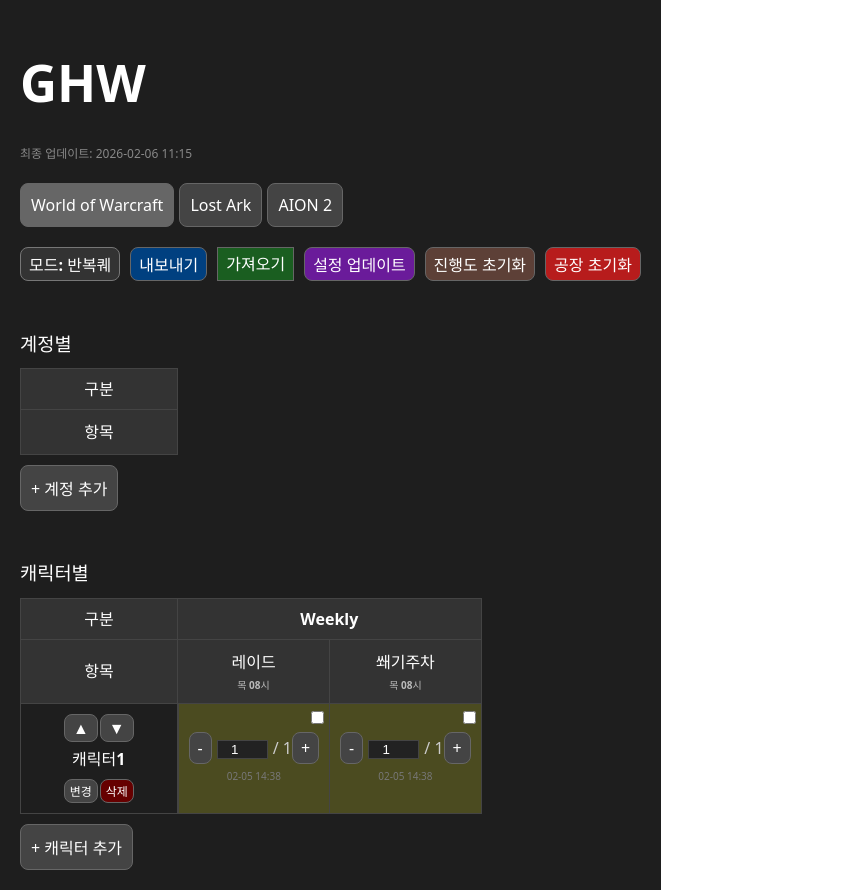
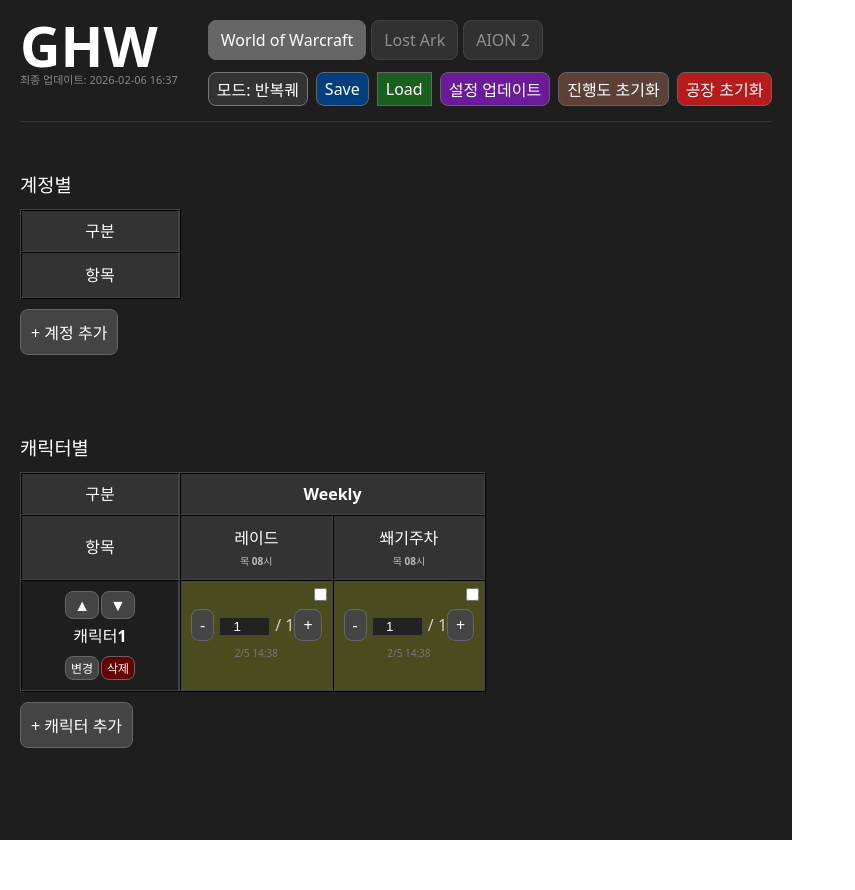
Before and after one commit to totitito/my-app, a React (Vite) app: page / in a window 1280 px wide. Shown: the whole page, without its empty margins (0-855 px from the left). After the commit the page ends 840 px from the top, so only its background shows below. Built offline with nearby package versions, Linux system fonts and the light colour scheme.

Commit message:
여러개 수정 디자인도 수정하고

```diff
--- a/src/App.jsx
+++ b/src/App.jsx
@@ -125,25 +125,23 @@
   const updateSettings = () => {
     if (window.confirm("코드의 최신 설정을 반영하시겠습니까? (삭제된 숙제는 제거되며, 진행도는 유지됩니다)")) {
       setHomeworks(prev => {
-        // 1. 현재 게임에 해당하는 코드상의 최신 숙제들만 가져옴
         const latestInitial = initialHomeworks.filter(h => h.game === game);
-
-        // 2. 다른 게임의 숙제들은 그대로 유지
         const otherGameHomeworks = prev.filter(h => h.game !== game);
 
-        // 3. 현재 게임의 숙제들을 업데이트
         const updatedCurrentGame = latestInitial.map(latest => {
-          // 기존에 이미 있던 숙제인지 확인
           const existing = prev.find(h => h.id === latest.id);
           if (existing) {
-            // 이름, MAX, 주기 등 설정은 '코드' 기준 / 진행도(counts)는 '기존' 기준
-            return { ...latest, counts: existing.counts, excluded: existing.excluded };
+            // [수정 포인트] lastUpdated를 명시적으로 추가해서 기존 기록을 보존함
+            return {
+              ...latest,
+              counts: existing.counts,
+              excluded: existing.excluded,
+              lastUpdated: existing.lastUpdated // 이 부분이 핵심
+            };
           }
-          // 아예 새로운 숙제면 코드 설정 그대로 추가
           return latest;
         });
 
-        // 4. 사용자가 직접 버튼으로 추가한 '커스텀 숙제'들도 유지하고 싶다면 포함
         const customHomeworks = prev.filter(h => h.game === game && h.id.startsWith("custom-"));
 
         return [...otherGameHomeworks, ...updatedCurrentGame, ...customHomeworks];
@@ -242,13 +240,18 @@
     const pad = (n) => String(n).padStart(2, '0');
     const ts = `${String(now.getFullYear()).slice(2)}${pad(now.getMonth() + 1)}${pad(now.getDate())}_${pad(now.getHours())}${pad(now.getMinutes())}${pad(now.getSeconds())}`;
 
-    // 모든 게임의 데이터를 수집
+    // 1. 모든 게임의 데이터를 수집 (기존 homeworks를 맵핑하며 lastUpdated 누락 방지)
     const exportObj = {
-      homeworks, // 전체 숙제 진행도
+      homeworks: homeworks.map(hw => ({
+        ...hw, // 기존의 모든 속성(id, name, resetTime 등) 유지
+        counts: hw.counts || {},
+        lastUpdated: hw.lastUpdated || {}, // ★ 이 데이터가 JSON에 포함되도록 확정
+        excluded: hw.excluded || {}
+      })),
       version: "2.0"
     };
 
-    // 각 게임별 캐릭터와 계정 정보를 객체에 담음
+    // 2. 각 게임별 캐릭터와 계정 정보를 객체에 담음 (기존 로직 100% 동일)
     games.forEach(g => {
       const savedChar = localStorage.getItem(`characters-${g}`);
       const savedAcc = localStorage.getItem(`accounts-${g}`);
@@ -262,6 +265,7 @@
     link.href = url;
     link.download = `GHW_${ts}.json`;
     link.click();
+    URL.revokeObjectURL(url);
   };
 
   const importData = (e) => {
@@ -273,11 +277,17 @@
         const imported = JSON.parse(event.target.result);
         if (window.confirm("데이터를 복구하시겠습니까? 현재 브라우저의 데이터가 덮어씌워집니다.")) {
 
-        // 1. 전체 숙제 데이터 복구
-        setHomeworks(imported.homeworks);
+          // 1. 전체 숙제 데이터 복구 (기능 유실 없음)
+          // 불러온 데이터에 lastUpdated가 있으면 그대로 들어가고, 없으면 빈 객체로 초기화해서 에러 방지
+          const mergedHws = imported.homeworks.map(hw => ({
+            ...hw,
+            counts: hw.counts || {},
+            lastUpdated: hw.lastUpdated || {}, // ★ 저장된 시간을 불러오고, 없으면 빈 객체 부여
+            excluded: hw.excluded || {}
+          }));
+          setHomeworks(mergedHws);
 
-        // 2. 게임별 캐릭터/계정 데이터를 localStorage에 직접 강제 주입
-        // 이 과정을 거쳐야 탭을 옮길 때 꼬이지 않는다.
+          // 2. 게임별 캐릭터/계정 데이터를 localStorage에 직접 강제 주입 (기존 로직 유지)
           games.forEach(g => {
             if (imported[`characters-${g}`]) {
               localStorage.setItem(`characters-${g}`, JSON.stringify(imported[`characters-${g}`]));
@@ -287,18 +297,18 @@
             }
           });
 
-        // 3. 현재 보고 있는 게임의 데이터만 상태에 반영
+          // 3. 현재 보고 있는 게임의 데이터만 상태에 반영 (기존 로직 유지)
           const currentChars = imported[`characters-${game}`] || imported.characters || [];
           const currentAccs = imported[`accounts-${game}`] || imported.accounts || [];
 
           setCharacters(currentChars.length > 0 ? currentChars : ["캐릭터1"]);
           setAccounts(currentAccs);
 
-        alert("복구가 완료되었습니다. 페이지를 새로고침하세요.");
-        window.location.reload(); // 안전하게 새로고침 한 번 해주는 게 제일 깔끔하다.
+          alert("복구가 완료되었습니다.");
+          window.location.reload();
         }
       } catch (err) {
-      alert("파일 읽기 오류");
+        alert("파일 읽기 오류: " + err.message);
       }
     };
     reader.readAsText(file);
@@ -408,16 +418,32 @@
     const formatDate = (ts) => {
       if (!ts) return "기록 없음";
       const d = new Date(ts);
-      return `${String(d.getMonth() + 1).padStart(2, '0')}-${String(d.getDate()).padStart(2, '0')} ${String(d.getHours()).padStart(2, '0')}:${String(d.getMinutes()).padStart(2, '0')}`;
+      const month = d.getMonth() + 1; // 0 붙이지 않음
+      const date = d.getDate();       // 0 붙이지 않음
+      const hours = String(d.getHours()).padStart(2, '0');   // 항상 두 자리
+      const minutes = String(d.getMinutes()).padStart(2, '0'); // 항상 두 자리
+
+      return `${month}/${date} ${hours}:${minutes}`;
     };
 
     return (
-      <div style={{ overflowX: "auto", width: "100%", marginTop: "30px" }}>
+      <div style={{
+        overflowX: "auto",
+        width: "100%",
+        maxWidth: "100vw", // 화면 너비를 넘지 못하게 강제
+        position: "relative", // sticky 기준점 명시
+        marginTop: "30px"
+      }}>
         <h3 style={{ marginBottom: "10px" }}>{title}</h3>
-        <table border="1" style={{ borderCollapse: "collapse", borderColor: "#444", whiteSpace: "nowrap", minWidth: "fit-content" }}>
+        <table border="1" style={{ borderCollapse: "separate", borderSpacing: 0, borderColor: "#444", whiteSpace: "nowrap", minWidth: "fit-content" }}>
           <thead>
             <tr style={{ backgroundColor: "#333" }}>
-              <th style={{ width: "140px", padding: "8px" }}>구분</th>
+              {/* <th style={{ width: "140px", padding: "8px" }}>구분</th> 260206 1613 */}
+              <th style={{
+                width: "140px", padding: "8px",
+                position: "sticky", left: 0, zIndex: 20, backgroundColor: "#333",
+                borderRight: "2px solid #444"
+              }}>구분</th>
               {viewMode === "once" ? (
                 <>
                   {onceBasic.length > 0 && <th colSpan={onceBasic.length} style={{ padding: "8px" }}>기본</th>}
@@ -440,7 +466,12 @@
 
             {/* 2행: 숙제 항목명 (1행과 동일한 배경색 적용) */}
             <tr style={{ backgroundColor: "#333" }}>
-              <th style={{ padding: "10px" }}>항목</th>
+              {/* <th style={{ padding: "10px" }}>항목</th> 260206 1613 */}
+              <th style={{
+                padding: "10px",
+                position: "sticky", left: 0, zIndex: 20, backgroundColor: "#333",
+                borderRight: "2px solid #444"
+              }}>항목</th>
               {allFiltered.map(hw => (
                 <th key={hw.id} style={{ padding: "10px" }}>
                   <div style={{ fontWeight: "bold", marginBottom: viewMode === "once" ? "0" : "4px" }}>{hw.name}</div>
@@ -458,7 +489,12 @@
           <tbody>
             {dataList.map((targetName, idx) => (
               <tr key={idx}>
-                <td style={{ textAlign: "center", padding: "10px", fontWeight: "bold", borderRight: "2px solid #444" }}>
+                {/* <td style={{ textAlign: "center", padding: "10px", fontWeight: "bold", borderRight: "2px solid #444" }}> 260206 1613 */}
+                <td style={{
+                  textAlign: "center", padding: "10px", fontWeight: "bold",
+                  position: "sticky", left: 0, zIndex: 10, backgroundColor: "#1e1e1e",
+                  borderRight: "2px solid #444"
+                }}>
                   {/* 1. 위/아래 화살표 (캐릭명 위) */}
                   <div style={{ display: "flex", gap: "2px", justifyContent: "center", marginBottom: "5px" }}>
                     <button onClick={() => moveTarget(idx, "up", dataList, setData)} style={{...btnStyle, padding: "2px 8px"}}>▲</button>
@@ -521,26 +557,80 @@
 
   return (
     <div style={{ padding: "20px", color: "#fff", backgroundColor: "#1e1e1e", minHeight: "100vh" }}>
-      <h1>GHW</h1>
-      <div style={{ fontSize: "12px", color: "#888", marginBottom: "20px" }}>최종 업데이트: 2026-02-06 11:15</div>
-      <div style={{ marginBottom: "20px" }}>
-        {games.map(g => <button key={g} onClick={() => setGame(g)} style={{ ...btnStyle, marginRight: "5px", padding: "10px", backgroundColor: game === g ? "#666" : "#444" }}>{g}</button>)}
+
+      {/* 헤더 섹션: 상단 고정 및 배경색 유지 */}
+      <div style={{
+        position: "sticky",
+        top: 0,
+        zIndex: 1000,
+        backgroundColor: "#1e1e1e",
+        paddingBottom: "15px",
+        marginBottom: "20px",
+        borderBottom: "1px solid #333"
+      }}>
+        <div style={{ display: "flex", alignItems: "flex-start", gap: "30px" }}>
+
+          {/* 1. 좌측 로고 영역 (56px) */}
+          <div style={{ flexShrink: 0 }}>
+            <h1 style={{ margin: 0, fontSize: "56px", lineHeight: "0.9", fontWeight: "bold" }}>GHW</h1>
+            <div style={{ fontSize: "11px", color: "#888", marginTop: "2px", whiteSpace: "nowrap" }}>
+              최종 업데이트: 2026-02-06 16:37
             </div>
-      <div style={{ marginBottom: "20px", display: "flex", gap: "10px", flexWrap: "wrap" }}>
+          </div>
+
+          {/* 2. 우측 버튼 영역 (2행) */}
+          <div style={{ display: "flex", flexDirection: "column", gap: "12px" }}>
+            {/* 1행: 게임 버튼 */}
+            <div style={{ display: "flex", gap: "5px" }}>
+              {games.map(g => (
+                <button
+                  key={g}
+                  onClick={() => setGame(g)}
+                  style={{
+                    ...btnStyle,
+                    padding: "8px 12px",
+                    backgroundColor: game === g ? "#666" : "#444",
+                    // 추가: 선택된 게임은 1(100%), 아니면 0.5(50%) 투명도 적용
+                    opacity: game === g ? 1 : 0.5,
+                    transition: "opacity 0.2s" // 부드럽게 변하게 하고 싶다면 추가
+                  }}
+                >
+                  {g}
+                </button>
+              ))}
+            </div>
+
+            {/* 2행: 설정 및 기능 버튼 (색상 복구) */}
+            <div style={{ display: "flex", gap: "8px", flexWrap: "wrap" }}>
               <button onClick={() => setViewMode(viewMode === "repeat" ? "once" : "repeat")}
-          style={{ ...btnStyle, backgroundColor: "#333", fontWeight: "bold", border: "1px solid #777" }}>
+                //style={{ ...btnStyle, backgroundColor: "#333", fontWeight: "bold", border: "1px solid #777" }}>
+                style={{ ...btnStyle, backgroundColor: "#333", border: "1px solid #777" }}>
                 모드: {viewMode === "repeat" ? "반복퀘" : "업적"}
               </button>
-        <button onClick={exportData} style={{ ...btnStyle, backgroundColor: "#004080" }}>내보내기</button>
-        <label style={{ ...btnStyle, backgroundColor: "#1a5e20" }}>가져오기<input type="file" accept=".json" onChange={importData} style={{ display: "none" }} /></label>
+              <button onClick={exportData} style={{ ...btnStyle, backgroundColor: "#004080" }}>Save</button>
+              <label style={{ ...btnStyle, backgroundColor: "#1a5e20", cursor: "pointer", textAlign: "center", display: "inline-block" }}>
+                Load<input type="file" accept=".json" onChange={importData} style={{ display: "none" }} />
+              </label>
               <button onClick={updateSettings} style={{ ...btnStyle, backgroundColor: "#6a1b9a" }}>설정 업데이트</button>
               <button onClick={resetProgress} style={{ ...btnStyle, backgroundColor: "#5d4037" }}>진행도 초기화</button>
               <button onClick={resetGameData} style={{ ...btnStyle, backgroundColor: "#b71c1c" }}>공장 초기화</button>
             </div>
+          </div>
+        </div>
+      </div>
+
+      {/* 테이블 및 추가 버튼 (원본 로직 유지) */}
       {renderTable("계정별", "account", accounts, setAccounts)}
-      <button onClick={() => addTargetAuto("account", accounts, setAccounts)} style={{ ...btnStyle, marginTop: "10px", padding: "10px" }}>+ 계정 추가</button>
+      <button onClick={() => addTargetAuto("account", accounts, setAccounts)}
+        style={{ ...btnStyle, marginTop: "10px", marginBottom: "30px", padding: "10px" }}>
+        + 계정 추가
+      </button>
+
       {renderTable("캐릭터별", "character", characters, setCharacters)}
-      <button onClick={() => addTargetAuto("character", characters, setCharacters)} style={{ ...btnStyle, marginTop: "10px", padding: "10px" }}>+ 캐릭터 추가</button>
+      <button onClick={() => addTargetAuto("character", characters, setCharacters)}
+        style={{ ...btnStyle, marginTop: "10px", padding: "10px" }}>
+        + 캐릭터 추가
+      </button>
     </div>
   );
 }
```
Lines whose indentation alone changed are shown as unchanged.
